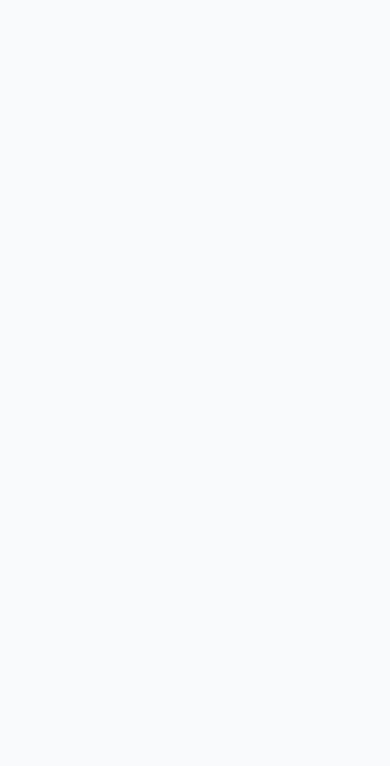
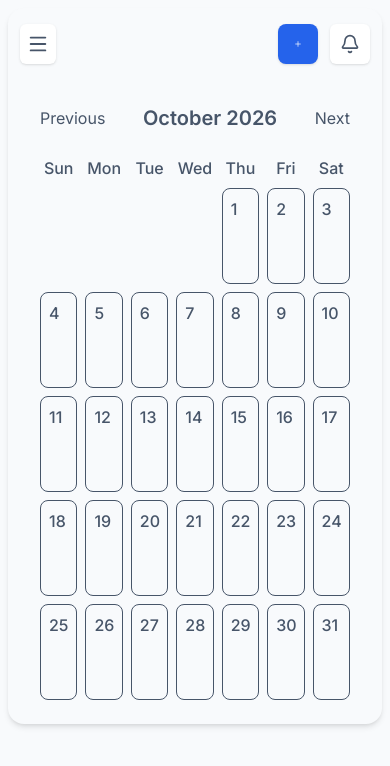
Before and after one commit to Saikiran-Srichurnam/FlowBoard, a React (Vite) app: page /calendar in a window 390 px wide. Before the commit this address had no page. Shown: the top 766 px of the page. Built offline with nearby package versions, Linux system fonts and the light colour scheme.

Commit message:
feat: add responsive task calendar with date selection and hover effects

```diff
--- a/src/App.jsx
+++ b/src/App.jsx
@@ -3,11 +3,8 @@ import Layout from "./components/layout/Layout";
 import Login from "./pages/authentication/Login";
 import Register from "./pages/authentication/Register";
 import ForgotPassword from "./pages/authentication/ForgotPassword"
-import { DashboardPage, ProjectPage } from "./pages";
 import DashboardLayout from "./components/layout/DashboardLayout";
-import TaskPage from "./pages/TasksPage/TaskPage";
-// import { KanbanBoard } from "./components/kanbanBoard";
-import KanbanBoardPage from "./pages/KanbanBoardPage/KanbanBoardPage";
+import { DashboardPage, ProjectPage, TaskPage, KanbanBoardPage, CalendarPage } from "./pages";
 
 export default function App() {
   return (
@@ -26,6 +23,7 @@ export default function App() {
           <Route path="projects" element={<ProjectPage />} />
           <Route path="tasks" element={<TaskPage />} />
           <Route path="kanban-Board" element={<KanbanBoardPage />} />
+          <Route path="calendar" element={<CalendarPage />}></Route>
         </Route>
       </Routes>
     </BrowserRouter>
--- /dev/null
+++ b/src/pages/CalendarPage/CalendarPage.jsx
@@ -0,0 +1,116 @@
+import { useState } from "react";
+import { useTasks } from "../../context"
+
+function CalendarPage() {
+  const { tasks } = useTasks();
+
+  const [currentDate, setCurrentDate] = useState(new Date());
+
+  const year = currentDate.getFullYear();
+  const month = currentDate.getMonth();
+
+  const firstDay = new Date(year, month, 1).getDay();
+  const daysInMonth = new Date(year, month + 1, 0).getDate();
+
+  const changeMonth = (offset) => {
+    setCurrentDate(new Date(year, month + offset, 1));
+  };
+
+  const [selectedDate, setSelectedDate] = useState(null);
+
+  return (
+    <div className="w-full min-w-0 p-3 sm:p-6">
+      <div className="flex items-center justify-between mb-6">
+        <button onClick={() => changeMonth(-1)}>
+          Previous
+        </button>
+
+        <h1 className="text-xl font-semibold">
+          {currentDate.toLocaleDateString("en-US", {
+            month: "long",
+            year: "numeric",
+          })}
+        </h1>
+
+        <button onClick={() => changeMonth(1)}>
+          Next
+        </button>
+      </div>
+
+      <div className="grid grid-cols-7 gap-2">
+        {["Sun", "Mon", "Tue", "Wed", "Thu", "Fri", "Sat"].map(
+          (day) => (
+            <div key={day} className="text-center font-medium">
+              {day}
+            </div>
+          )
+        )}
+
+        {Array.from({ length: firstDay }, (_, index) => (
+          <div key={`empty-${index}`} />
+        ))}
+
+        {Array.from({ length: daysInMonth }, (_, index) => {
+          const day = index + 1;
+
+          const dateString = [
+            year,
+            String(month + 1).padStart(2, "0"),
+            String(day).padStart(2, "0"),
+          ].join("-");
+
+          const dayTasks = tasks.filter(
+            (task) => task.dueDate === dateString
+          );
+
+          return (
+            <div
+              key={day}
+              onClick={() => setSelectedDate(dateString)}
+              className={`group min-h-24 cursor-pointer rounded-lg border p-2 transition-colors hover:bg-primary/5 ${selectedDate === dateString
+                ? "border-primary bg-primary/10 font-semibold text-primary"
+                : ""
+                }`}
+            >
+              <p className="font-medium">{day}</p>
+
+              {dayTasks.map((task) => (
+                <p
+                  key={task.id}
+                  className="group-hover:text-primary mt-1 rounded p-2 text-md"
+                >
+                  {task.title}
+                </p>
+              ))}
+            </div>
+          );
+        })}
+      </div>
+      {selectedDate && (
+        <div className="mt-6 rounded-xl border p-4">
+          <h2 className="mb-3 text-lg font-semibold">
+            Tasks for {selectedDate}
+          </h2>
+
+          {tasks.filter((task) => task.dueDate === selectedDate).length === 0 ? (
+            <p className="text-gray-500">
+              No tasks scheduled for this date.
+            </p>
+          ) : (
+            tasks
+              .filter((task) => task.dueDate === selectedDate)
+              .map((task) => (
+                <div key={task.id} className="mb-2 rounded-lg bg-primary/10 p-3">
+                  <p className="font-medium">{task.title}</p>
+                  <p className="text-sm">Status: {task.status}</p>
+                  <p className="text-sm">Priority: {task.priority}</p>
+                </div>
+              ))
+          )}
+        </div>
+      )}
+    </div>
+  );
+}
+
+export default CalendarPage;
--- a/src/pages/index.js
+++ b/src/pages/index.js
@@ -3,6 +3,9 @@ import DashboardPreview from "./UserLayout/DashboardPreview";
 import Features from "./UserLayout/Features";
 import DashboardPage from "./DashboardPage/DashboardPage";
 import ProjectPage from "./ProjectPage/ProjectPage";
+import CalendarPage from "./CalendarPage/CalendarPage";
+import TaskPage from "./TasksPage/TaskPage"
+import KanbanBoardPage from "./KanbanBoardPage/KanbanBoardPage"
 
 export {
   LayoutPage,
@@ -10,4 +13,7 @@ export {
   Features,
   DashboardPage,
   ProjectPage,
+  TaskPage,
+  KanbanBoardPage,
+  CalendarPage,
 }
```
